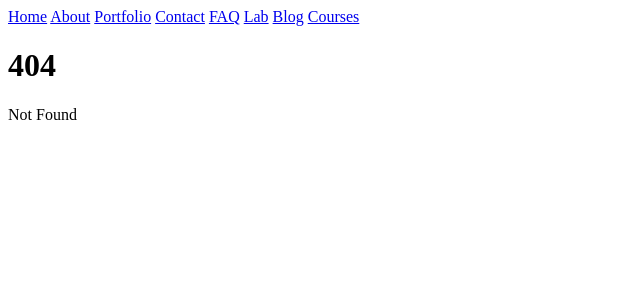
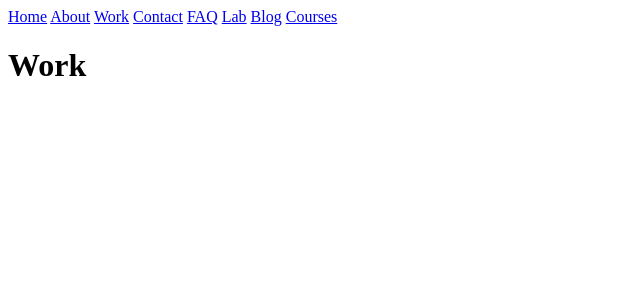
Before and after one commit to shindradavid/shindradavid.com, a SvelteKit app: page /work in a window 1280 px wide. Before the commit this address had no page. Shown: the top 300 px of the page, without its empty margins (0-640 px from the left). Built offline with nearby package versions, Linux system fonts and the light colour scheme.

Commit message:
Rename porfolio route to work

```diff
--- a/src/routes/+layout.svelte
+++ b/src/routes/+layout.svelte
@@ -1,7 +1,7 @@
 <nav>
 	<a href="/">Home</a>
 	<a href="/about">About</a>
-	<a href="/portfolio">Portfolio</a>
+	<a href="/work">Work</a>
 	<a href="/contact">Contact</a>
 	<a href="/FAQ">FAQ</a>
 	<a href="/lab">Lab</a>
--- a/src/routes/portfolio/+page.svelte
+++ b/src/routes/work/+page.svelte
@@ -2,6 +2,6 @@
 	import Seo from '$components/Seo.svelte';
 </script>
 
-<Seo title="Portfolio | Shindra David" />
+<Seo title="Work | Shindra David" />
 
-<h1>Portfolio</h1>
+<h1>Work</h1>
```
